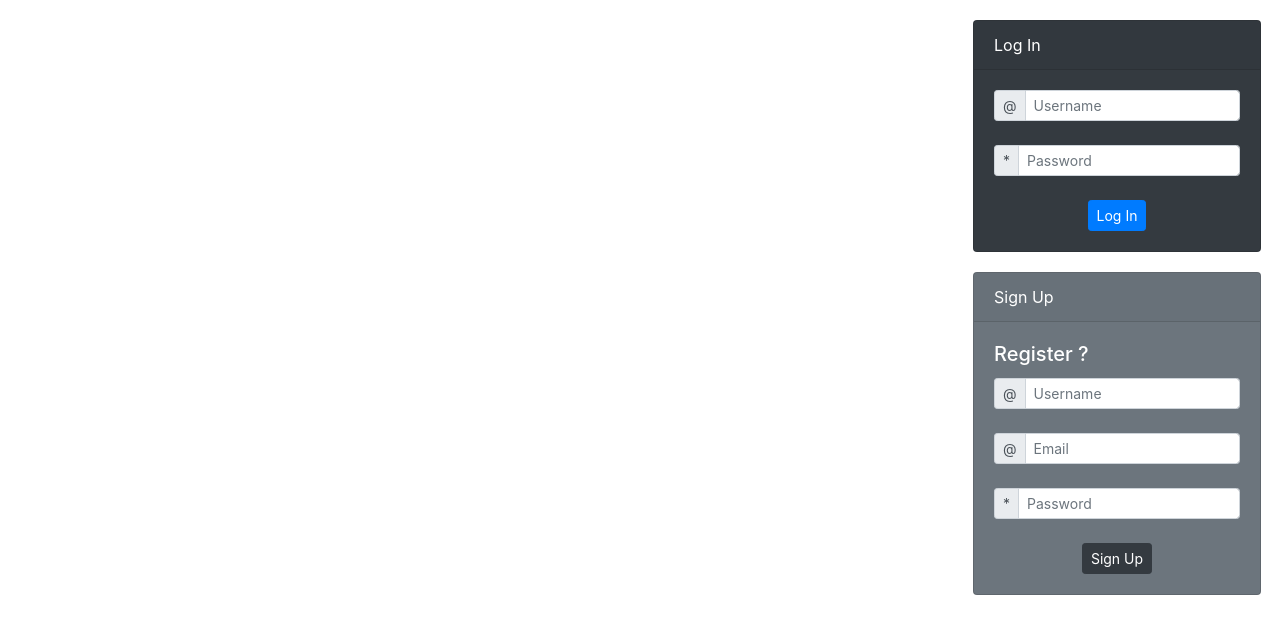
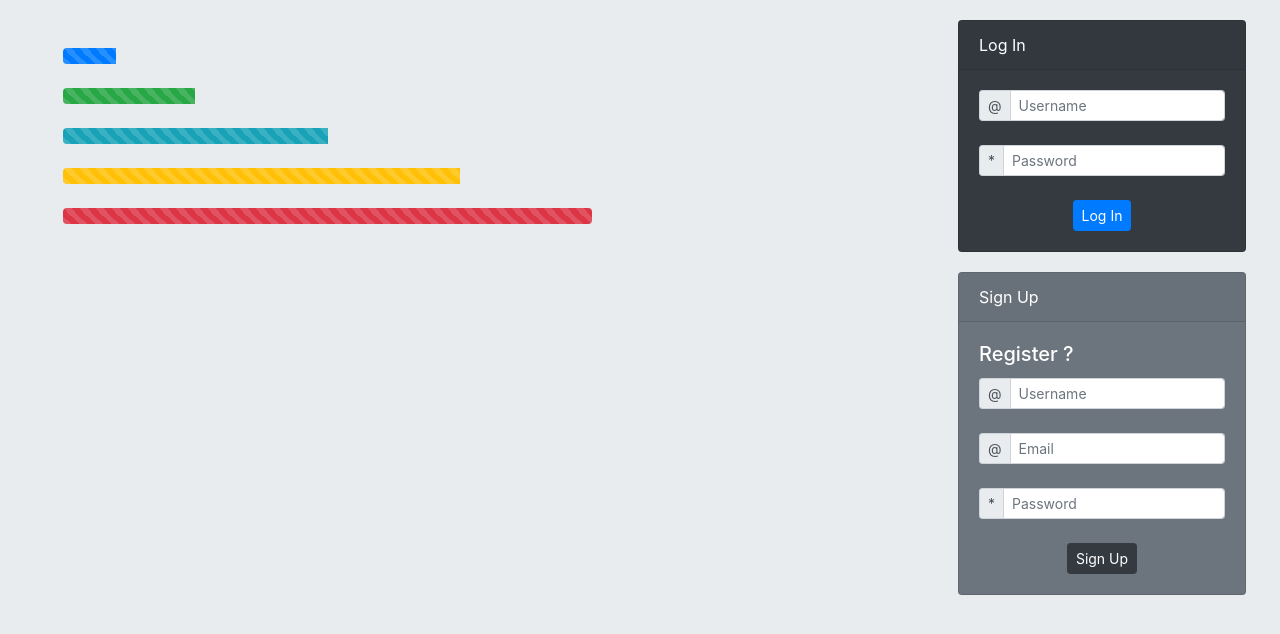
Before and after one commit to yllgashi/count, an Angular app: page / in a window 1280 px wide. Shown: the top 634 px of the page. Built offline with nearby package versions, Linux system fonts and the light colour scheme.

Commit message:
second-commit

```diff
--- a/src/app/home/home.component.css
+++ b/src/app/home/home.component.css
@@ -0,0 +1,8 @@
+main {
+  background-color: #E9ECEF;
+  height: 100vh;
+}
+
+.left-side {
+  background-color: #C0C0C0;
+}
--- a/src/app/home/home.component.html
+++ b/src/app/home/home.component.html
@@ -21,5 +21,18 @@
   </div>
 </nav>
 
-<h2>Add</h2>
-<input type="text">
+<main class="row col-12 m-0 p-0">
+  <!-- Left side -->
+  <section class="col-6 left-side">
+    <h2>Add</h2>
+    <input type="text" class="form-control col-1" [(ngModel)]="courseName">
+    <button (click)="addCourse()" class="btn btn-primary">Add</button>
+    <ul [innerHTML]="newCourse">
+    </ul>
+  </section>
+
+  <!-- Right side -->
+  <section class="col-6">
+
+  </section>
+</main>
--- a/src/app/home/home.component.ts
+++ b/src/app/home/home.component.ts
@@ -6,10 +6,15 @@ import { Component, OnInit } from '@angular/core';
   styleUrls: ['./home.component.css']
 })
 export class HomeComponent implements OnInit {
+  newCourse = "";
+  courseName;
 
   constructor() { }
 
   ngOnInit(): void {
   }
 
+  addCourse() {
+    return this.newCourse += "<li>" + this.courseName + "</li>"
+  }
 }
--- a/src/app/login/login.component.css
+++ b/src/app/login/login.component.css
@@ -0,0 +1,4 @@
+main {
+  background-color: #E9ECEF;
+  height: 100vh;
+}
--- a/src/app/login/login.component.html
+++ b/src/app/login/login.component.html
@@ -1,7 +1,26 @@
-<div class="container-fluid">
 
+<main class="row col-12 m-0">
+  <section class="col-6 p-5">
+    <div class="progress">
+      <div class="progress-bar progress-bar-striped" role="progressbar" style="width: 10%" aria-valuenow="10" aria-valuemin="0" aria-valuemax="100"></div>
+    </div><br>
+    <div class="progress">
+      <div class="progress-bar progress-bar-striped bg-success" role="progressbar" style="width: 25%" aria-valuenow="25" aria-valuemin="0" aria-valuemax="100"></div>
+    </div><br>
+    <div class="progress">
+      <div class="progress-bar progress-bar-striped bg-info" role="progressbar" style="width: 50%" aria-valuenow="50" aria-valuemin="0" aria-valuemax="100"></div>
+    </div><br>
+    <div class="progress">
+      <div class="progress-bar progress-bar-striped bg-warning" role="progressbar" style="width: 75%" aria-valuenow="75" aria-valuemin="0" aria-valuemax="100"></div>
+    </div><br>
+    <div class="progress">
+      <div class="progress-bar progress-bar-striped bg-danger" role="progressbar" style="width: 100%" aria-valuenow="100" aria-valuemin="0" aria-valuemax="100"></div>
+    </div>
+  </section>
+
+  <section class="col-6">
   <!-- login -->
-  <section class="row justify-content-end m-1">
+  <article class="row justify-content-end m-1">
       <div class="card text-white bg-dark mb-3 my-3" style="max-width: 18rem;">
         <div class="card-header">Log In</div>
         <div class="card-body">
@@ -30,9 +49,9 @@
           </div>
         </div>
       </div>
-    </section>
+    </article>
 
-    <section class="row justify-content-end m-1">
+    <article class="row justify-content-end m-1">
       <div class="card text-white bg-secondary mb-3" style="max-width: 18rem;">
         <div class="card-header">Sign Up</div>
         <div class="card-body">
@@ -70,6 +89,6 @@
           </div>
         </div>
       </div>
-    </section>
-
-  </div>
+    </article>
+  </section>
+</main>
```
